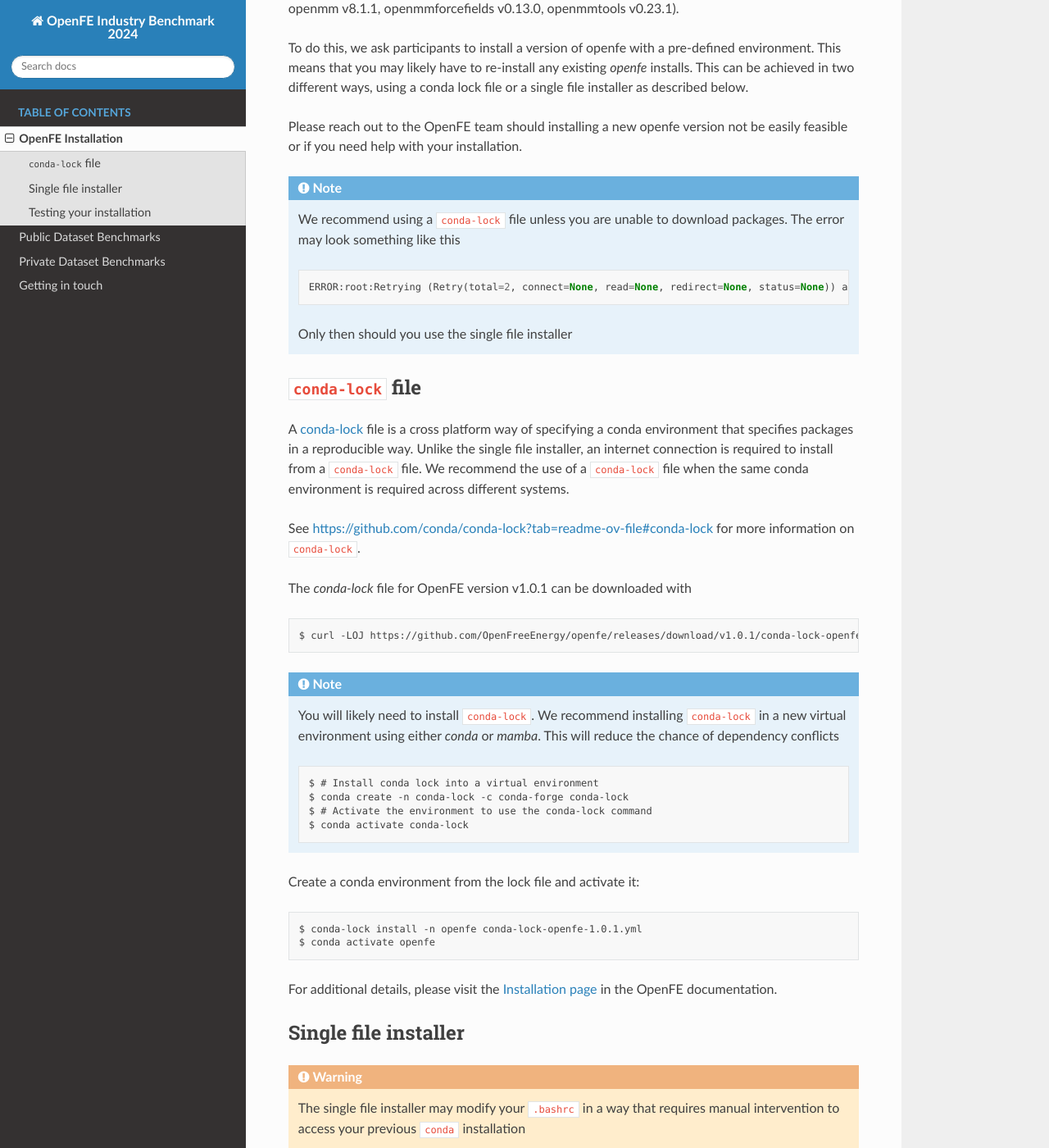
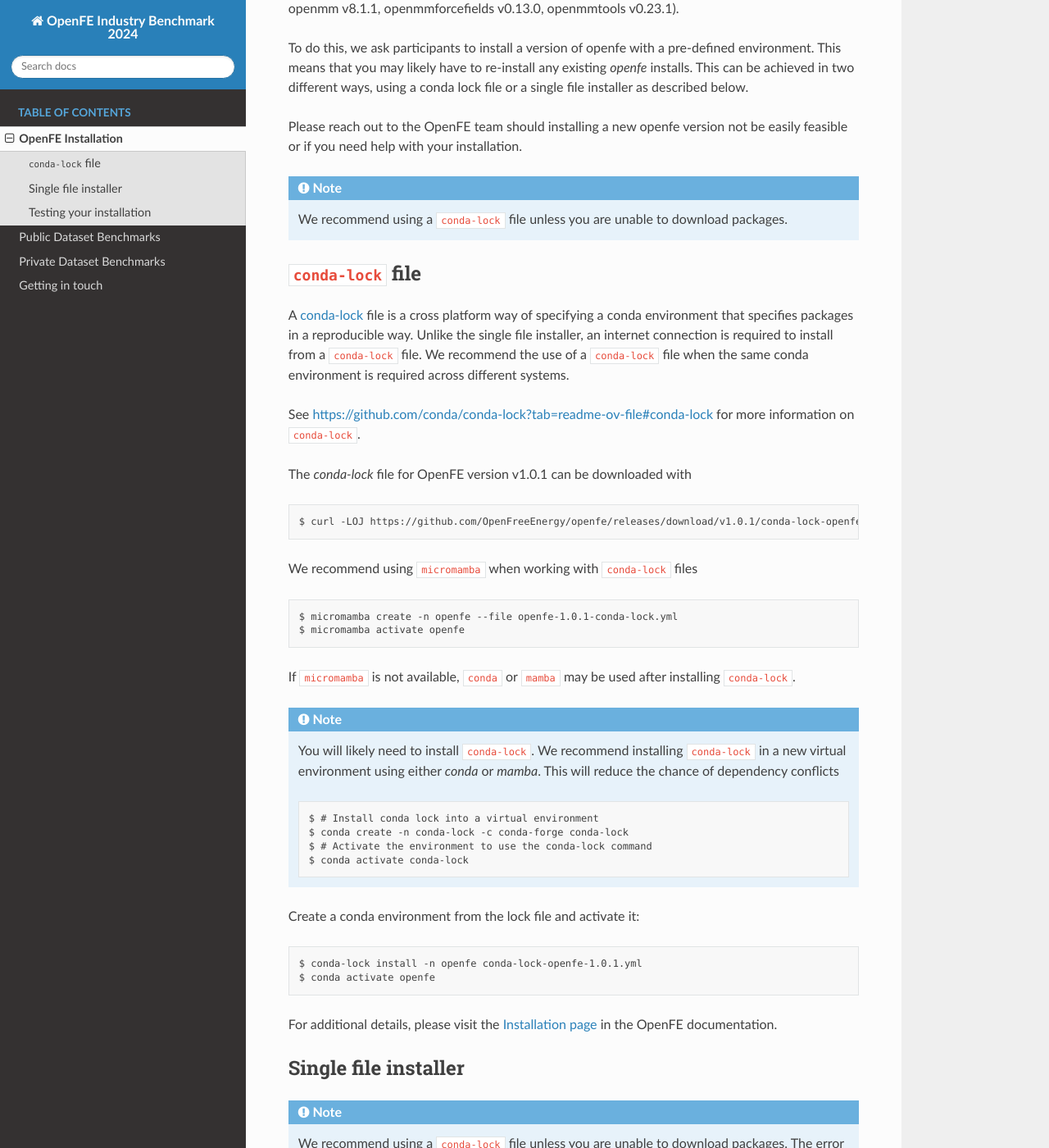
Before and after one commit to OpenFreeEnergy/IndustryBenchmarks2024, a Sphinx documentation site: the page built from docs/source/installation.rst, in a window 1280 px wide and 1400 px high, scrolled down 282 px. Shown: the whole window at 82% size. Built offline with Sphinx 7.4.7 and the Read the Docs theme 2.0.0, drawn with Linux system fonts in a browser that asks for light colours; some of the changed text lies outside the part shown.

Commit message:
add micromamba steps for installing

```diff
--- a/docs/source/installation.rst
+++ b/docs/source/installation.rst
@@ -11,15 +11,10 @@
 
 Please reach out to the OpenFE team should installing a new openfe version not be easily feasible or if you need help with your installation.
 
-
 .. note::
 
    We recommend using a ``conda-lock`` file unless you are unable to download packages.
-   The error may look something like this ::
 
-       ERROR:root:Retrying (Retry(total=2, connect=None, read=None, redirect=None, status=None)) after connection broken by 'NameResolutionError("<urllib3.connection.HTTPSConnection object at 0x7bc5c3e75670>: Failed to resolve 'conda.anaconda.org' ([Errno -2] Name or service not known)")'
-
-   Only then should you use the single file installer
 
 
 ``conda-lock`` file
@@ -36,6 +31,13 @@
 The `conda-lock` file for OpenFE version v1.0.1 can be downloaded with ::
 
   $ curl -LOJ https://github.com/OpenFreeEnergy/openfe/releases/download/v1.0.1/conda-lock-openfe-1.0.1.yml
+
+We recommend using ``micromamba`` when working with ``conda-lock`` files ::
+
+  $ micromamba create -n openfe --file openfe-1.0.1-conda-lock.yml
+  $ micromamba activate openfe
+
+If ``micromamba`` is not available, ``conda`` or ``mamba`` may be used after installing ``conda-lock``.
 
 .. note::
 
@@ -57,6 +59,17 @@
 
 Single file installer
 =====================
+
+.. note::
+
+   We recommend using a ``conda-lock`` file unless you are unable to download packages.
+   The error may look something like this ::
+
+       ERROR:root:Retrying (Retry(total=2, connect=None, read=None, redirect=None, status=None)) after connection broken by 'NameResolutionError("<urllib3.connection.HTTPSConnection object at 0x7bc5c3e75670>: Failed to resolve 'conda.anaconda.org' ([Errno -2] Name or service not known)")'
+
+   Only then should you use the single file installer.
+   If ``mamba`` or ``micromamba`` are able to install packages from ``conda-forge`` then we recommend using the ``conda-lock`` file.
+
 
 .. warning::
 
```
